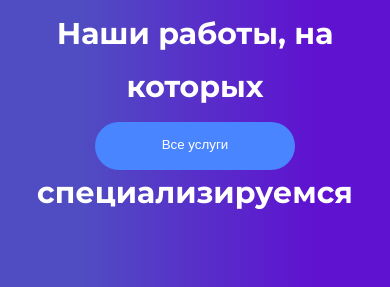
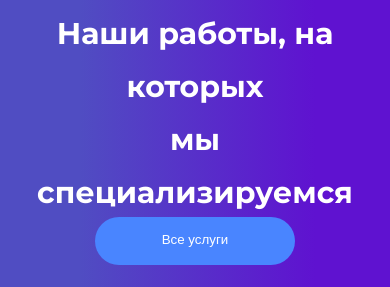
Before and after one commit to champ-ops/it-project, a plain HTML site: page index.html in a window 390 px wide. Shown: the part 3980-4267 px from the top of the page. Drawn offline with Linux system fonts and the light colour scheme.

Commit message:
edit in btn-media css for gh-pages

```diff
--- a/media.css
+++ b/media.css
@@ -139,7 +139,7 @@
         font-size: 30px;
     }
     .work-title .btn {
-        margin: 115px auto;
+        margin: 210px auto;
     }
     .sign-in {
         width: 155px;
```
